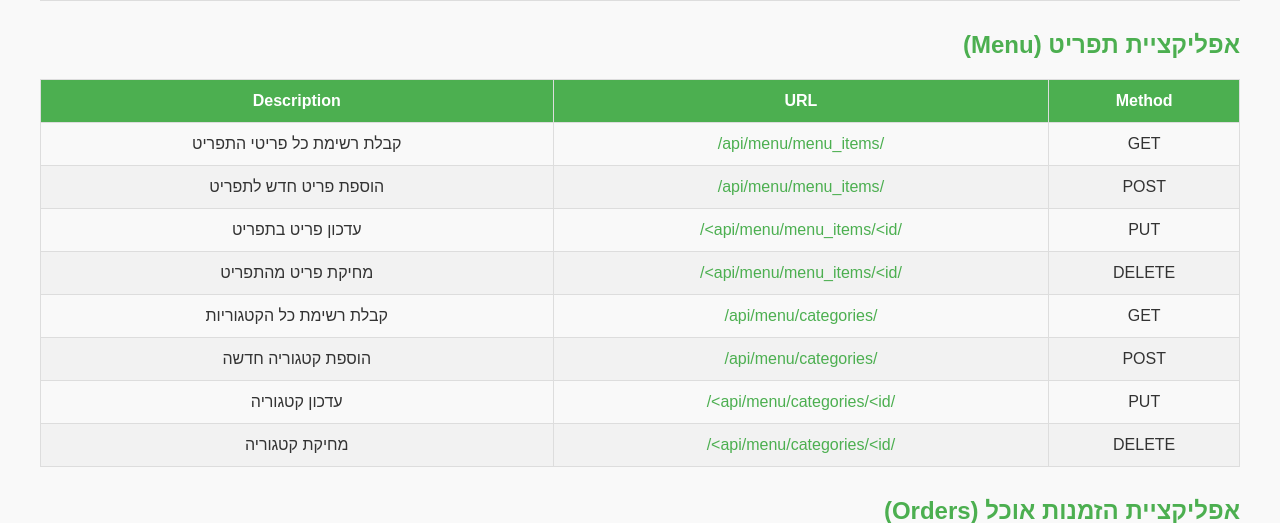
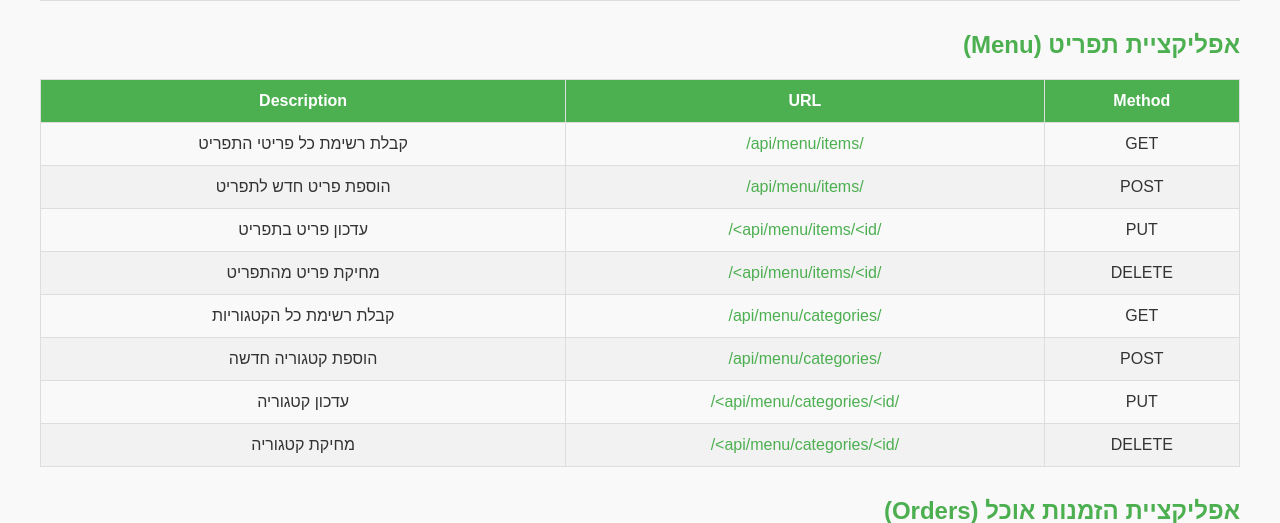
Before and after one commit to razmazlih/restaurant_management_server, a Django app: page / in a window 1280 px wide. Shown: the part 794-1317 px from the top of the page. Run offline with Django 5.2, Linux system fonts and the light colour scheme; parts of the project's set-up code (start-up, migrations or seed data) failed here and were passed over.

Commit message:
update menu

```diff
--- a/menu/urls.py
+++ b/menu/urls.py
@@ -3,8 +3,8 @@ from rest_framework.routers import DefaultRouter
 from .views import MenuCategoryViewSet, MenuItemViewSet
 
 router = DefaultRouter()
-router.register(r'menu-categories', MenuCategoryViewSet)
-router.register(r'menu-items', MenuItemViewSet)
+router.register(r'categories', MenuCategoryViewSet)
+router.register(r'items', MenuItemViewSet)
 
 urlpatterns = [
     path('', include(router.urls)),
--- a/restaurant_management/templates/index.html
+++ b/restaurant_management/templates/index.html
@@ -72,16 +72,16 @@
             </thead>
             <tbody>
                 <!-- נתיבים עבור MenuItem -->
-                <tr><td>GET</td><td><a href="/api/menu/menu_items/">/api/menu/menu_items/</a></td><td>קבלת רשימת כל פריטי התפריט</td></tr>
-                <tr><td>POST</td><td><a href="/api/menu/menu_items/">/api/menu/menu_items/</a></td><td>הוספת פריט חדש לתפריט</td></tr>
-                <tr><td>PUT</td><td><a href="/api/menu/menu_items/1/">/api/menu/menu_items/&lt;id&gt;/</a></td><td>עדכון פריט בתפריט</td></tr>
-                <tr><td>DELETE</td><td><a href="/api/menu/menu_items/1/">/api/menu/menu_items/&lt;id&gt;/</a></td><td>מחיקת פריט מהתפריט</td></tr>
+                <tr><td>GET</td><td><a href="/api/menu/items/">/api/menu/items/</a></td><td>קבלת רשימת כל פריטי התפריט</td></tr>
+                <tr><td>POST</td><td><a href="/api/menu/items/">/api/menu/items/</a></td><td>הוספת פריט חדש לתפריט</td></tr>
+                <tr><td>PUT</td><td><a href="/api/menu/items/&lt;id&gt;/">/api/menu/items/&lt;id&gt;/</a></td><td>עדכון פריט בתפריט</td></tr>
+                <tr><td>DELETE</td><td><a href="/api/menu/items/&lt;id&gt;/">/api/menu/items/&lt;id&gt;/</a></td><td>מחיקת פריט מהתפריט</td></tr>
 
                 <!-- נתיבים עבור Category -->
                 <tr><td>GET</td><td><a href="/api/menu/categories/">/api/menu/categories/</a></td><td>קבלת רשימת כל הקטגוריות</td></tr>
                 <tr><td>POST</td><td><a href="/api/menu/categories/">/api/menu/categories/</a></td><td>הוספת קטגוריה חדשה</td></tr>
-                <tr><td>PUT</td><td><a href="/api/menu/categories/1/">/api/menu/categories/&lt;id&gt;/</a></td><td>עדכון קטגוריה</td></tr>
-                <tr><td>DELETE</td><td><a href="/api/menu/categories/1/">/api/menu/categories/&lt;id&gt;/</a></td><td>מחיקת קטגוריה</td></tr>
+                <tr><td>PUT</td><td><a href="/api/menu/categories/&lt;id&gt;/">/api/menu/categories/&lt;id&gt;/</a></td><td>עדכון קטגוריה</td></tr>
+                <tr><td>DELETE</td><td><a href="/api/menu/categories/&lt;id&gt;/">/api/menu/categories/&lt;id&gt;/</a></td><td>מחיקת קטגוריה</td></tr>
             </tbody>
         </table>
 
```
Also changed, not shown: restaurant_management/settings.py (+12 -0 lines).
